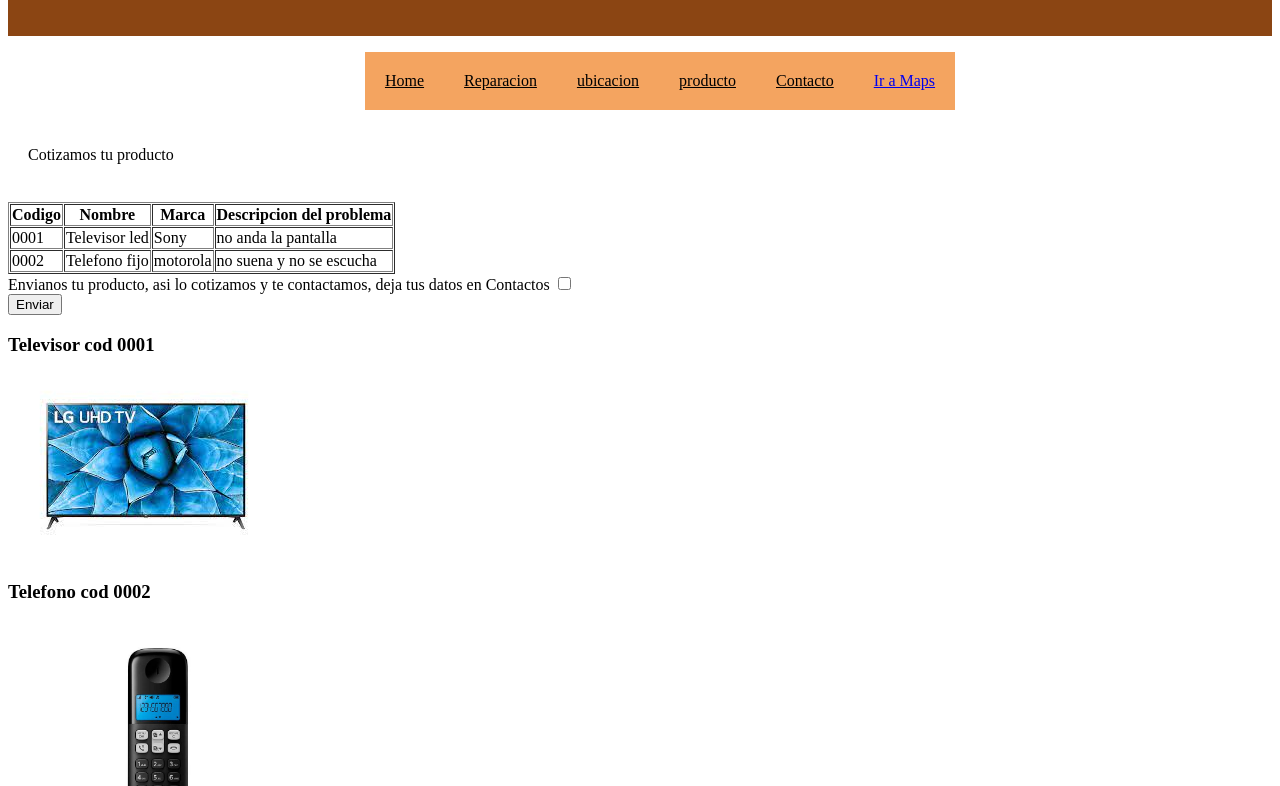
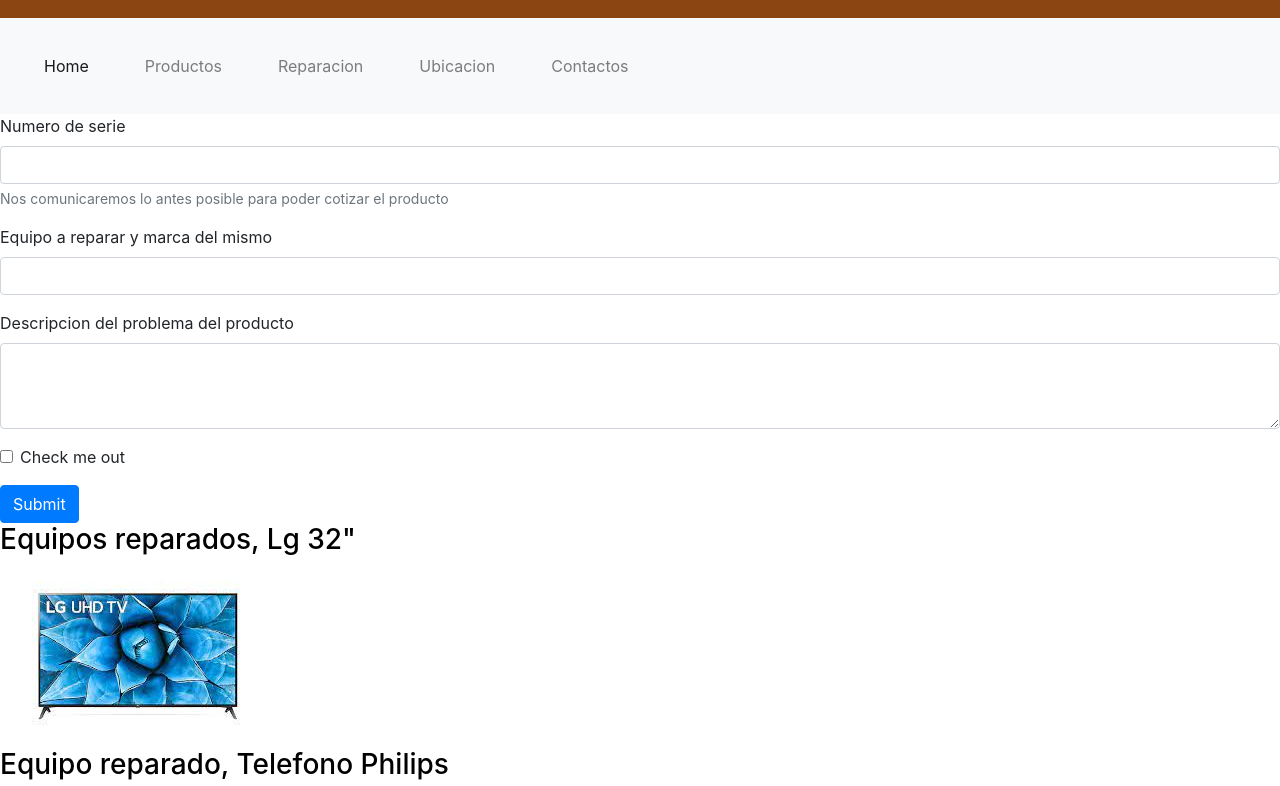
Before and after one commit to aleeggomez/Segundaentregafinal, a plain HTML site: page views/reparacion.html in a window 1280 px wide. Shown: the part 181-967 px from the top of the page. Drawn offline with nearby package versions, Linux system fonts and the light colour scheme; files whose address does not match are found by name.

Commit message:
Segunda entrega del proyecto

```diff
--- a/css/estilo.css
+++ b/css/estilo.css
@@ -63,6 +63,9 @@
 .card--bg{
 	background-color: sandybrown;
 }
+.bgcard{
+	background-color: #D55C23;
+}
 /* fin clase card */
 
 
@@ -112,7 +115,7 @@
    animation-iteration-count: 2s;
    animation-timing-function: ease-in-out;
    animation-duration: 2s;
-   animation-delay: 1s;
+
 
 }
 .img__tele{
@@ -159,7 +162,7 @@
 	position: relative;
 }
 .horario{
-	background-color: lightslategray;
+	background-color: #C06337;
 }
 
 /* fin clase footer */
--- a/views/reparacion.html
+++ b/views/reparacion.html
@@ -5,11 +5,17 @@
 	<meta http-equiv="X-UA-Compatible" content="IE=edge">
 	<meta name="viewport" content="width=device-width, initial-scale=1.0">
 	<title>REPARACION</title>
+	<link rel="stylesheet" href="https://cdn.jsdelivr.net/npm/bootstrap@4.6.1/dist/css/bootstrap.min.css" integrity="sha384-zCbKRCUGaJDkqS1kPbPd7TveP5iyJE0EjAuZQTgFLD2ylzuqKfdKlfG/eSrtxUkn" crossorigin="anonymous">
 	<link rel="stylesheet" href="https://cdnjs.cloudflare.com/ajax/libs/animate.css/4.1.1/animate.min.css"/>
 	<link rel="stylesheet" href="../css/estilo.css">
 </head>
 <body>
+	<div class="contenedor">
 <header class="header">
+		<div class="row">
+			<div class="col-lg-12 col-12"></div>
+
+		</div>
 			<div class="header__conteiner">
 				<div class="header__logo wow animate__animated animate__lightSpeedInRight animate__delay-1s">
 					<img src="../assets/img/logoo.png" class="logo" alt="logo">
@@ -17,60 +23,68 @@
 				<h1 class="service wow animate__animated animate__fadeIn animate__delay-1s">Service Electronica</h1>
 				</div>
 		<nav>
-			<ul class="header__nav nav--background">
-				<li class="nav__item nav__item--background "><a href="../index.html" class="nav__item--color">Home</a></li>
-				<li class="nav__item nav__item--background "><a href="reparacion.html" class="nav__item--color">Reparacion</a></li>
-				<li class="nav__item nav__item--background "><a href="ubicacion.html" class="nav__item--color">ubicacion</a></li>
-				<li class="nav__item nav__item--background "><a href="productos.html" class="nav__item--color">producto</a></li>
-				<li class="nav__item nav__item--background "><a href="contactos.html" class="nav__item--color">Contacto</a></li>
-				<li class="nav__item nav__item--background "><a href="#" class="nav__item--color"><a href="https://goo.gl/maps/3gQFZoutVxCCccaM8" target="_blank">Ir a Maps</a></li>
+			<nav class="navbar navbar-expand-lg navbar-light bg-light">
+  <button class="navbar-toggler" type="button" data-toggle="collapse" data-target="#navbarNav" aria-controls="navbarNav" aria-expanded="false" aria-label="Toggle navigation">
+    <span class="navbar-toggler-icon"></span>
+  </button>
+  <div class="collapse navbar-collapse" id="navbarNav">
+    <ul class="navbar-nav">
+      <li class="nav-item active">
+        <a class="nav-link" href="../index.html">Home <span class="sr-only">(current)</span></a>
+      </li>
+      <li class="nav-item">
+        <a class="nav-link" href="productos.html">Productos</a>
+      </li>
+      <li class="nav-item">
+        <a class="nav-link" href="reparacion.html">Reparacion</a>
+      </li>
+      <li class="nav-item">
+        <a class="nav-link" href="ubicacion.html">Ubicacion</a>
+        </li>
+        <li class="nav-item">
+        <a class="nav-link" href="contactos.html">Contactos</a>
+        </li>
+      </li>
     </ul>
+  </div>
+</nav>
 		</nav>
 
 	</header>
 	<section>
 		<article>
 			<form>
-			<li>Cotizamos tu producto</li>
-			<br>
-			<table border="1" cellpadding="1" cellspacing="1">
-				<tr>
-					<th>Codigo</th>
-					<th>Nombre</th>
-					<th>Marca</th>
-					<th>Descripcion del problema</th>
-
-				</tr>
-				<tr>
-					<td>0001</td>
-					<td>Televisor led</td>
-					<td>Sony</td>
-					<td>no anda la pantalla</td>
-				</tr>
-				<tr>
-					<td>0002</td>
-					<td>Telefono fijo</td>
-					<td>motorola</td>
-					<td>no suena y no se escucha</td>
-
-				</tr>
-
-			</table>
-			<div>Envianos tu producto, asi lo cotizamos y te contactamos, deja tus datos en Contactos
-				<input type="checkbox" name="acepta" value="1"></div>
-				<input type="submit" value="Enviar">
+  <div class="form-group">
+    <label for="exampleInputEmail1">Numero de serie</label>
+    <input type="email" class="form-control" id="exampleInputEmail1" aria-describedby="emailHelp">
+    <small id="emailHelp" class="form-text text-muted">Nos comunicaremos lo antes posible para poder cotizar el producto</small>
+  </div>
+  <div class="form-group">
+    <label for="exampleInputPassword1">Equipo a reparar y marca del mismo</label>
+    <input type="password" class="form-control" id="exampleInputPassword1">
+  </div>
+  <div class="form-group">
+    <label for="exampleFormControlTextarea1">Descripcion del problema del producto</label>
+    <textarea class="form-control" id="exampleFormControlTextarea1" rows="3"></textarea>
+  </div>
+</form>
+<div class="form-group form-check">
+    <input type="checkbox" class="form-check-input" id="exampleCheck1">
+    <label class="form-check-label" for="exampleCheck1">Check me out</label>
+  </div>
+  <button type="submit" class="btn btn-primary">Submit</button>
 </form>
 		</article>
 
 	</section>
 	<main>
 		<div>
-			<h3>Televisor cod 0001</h3>
+			<h3>Equipos reparados, Lg 32"</h3>
 			<div class="article__tele  wow animate__animated animate__fadeIn animate__delay-1s">
 				<img src="../assets/img/descargar.jpg" class="fotoTele">
 			</div>
-				<h3>Telefono cod 0002</h3>
-			<div class="article__telefono">
+				<h3>Equipo reparado, Telefono Philips</h3>
+			<div class="article__telefono wow animate__animated animate__fadeIn animate__delay-1s">
 				<img src="../assets/img/telefono.jpg" class="fotoTelefono">
 			</div>
 		</div>
@@ -93,5 +107,7 @@
  	<script>
      	new WOW().init();
     </script>
+    <script src="https://cdn.jsdelivr.net/npm/jquery@3.5.1/dist/jquery.slim.min.js" integrity="sha384-DfXdz2htPH0lsSSs5nCTpuj/zy4C+OGpamoFVy38MVBnE+IbbVYUew+OrCXaRkfj" crossorigin="anonymous"></script>
+	<script src="https://cdn.jsdelivr.net/npm/bootstrap@4.6.1/dist/js/bootstrap.bundle.min.js" integrity="sha384-fQybjgWLrvvRgtW6bFlB7jaZrFsaBXjsOMm/tB9LTS58ONXgqbR9W8oWht/amnpF" crossorigin="anonymous"></script>
 </body>
 </html>
```
Also changed, not shown: index.html (+9 -8 lines), views/contactos.html (+2 -3 lines), views/productos.html (+32 -8 lines), views/ubicacion.html (+33 -9 lines). Lines whose indentation alone changed are shown as unchanged.
